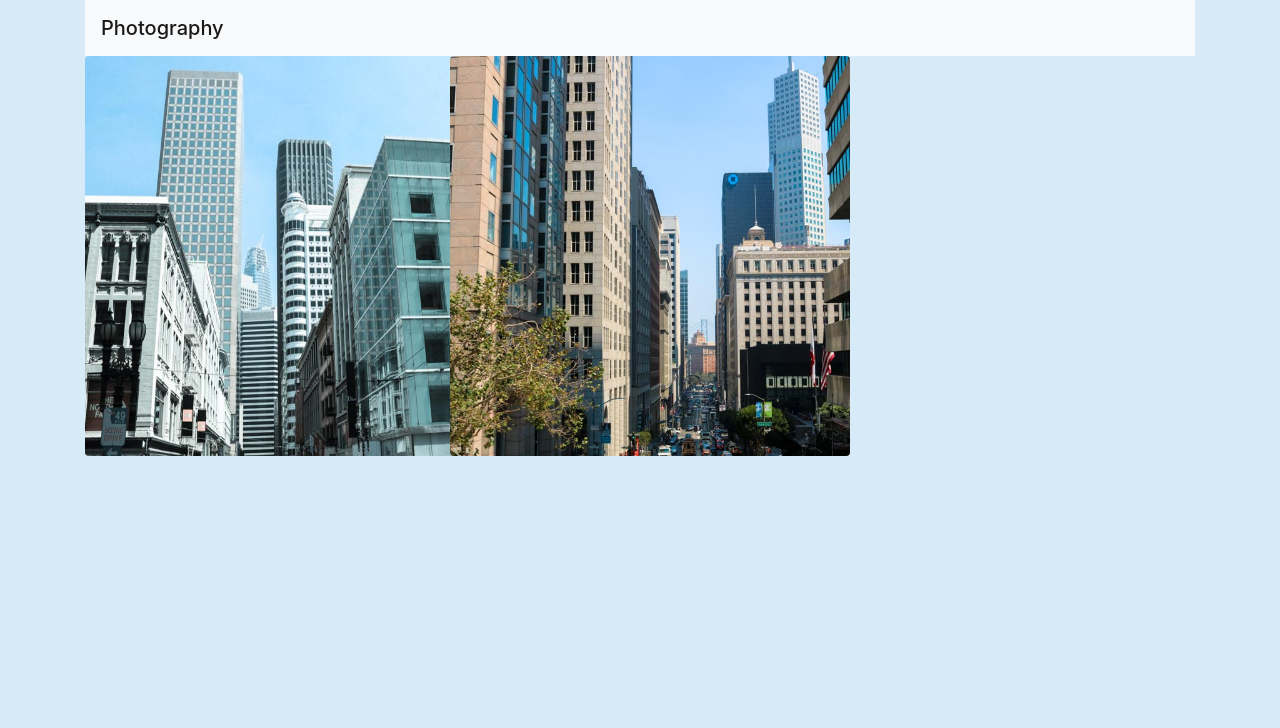
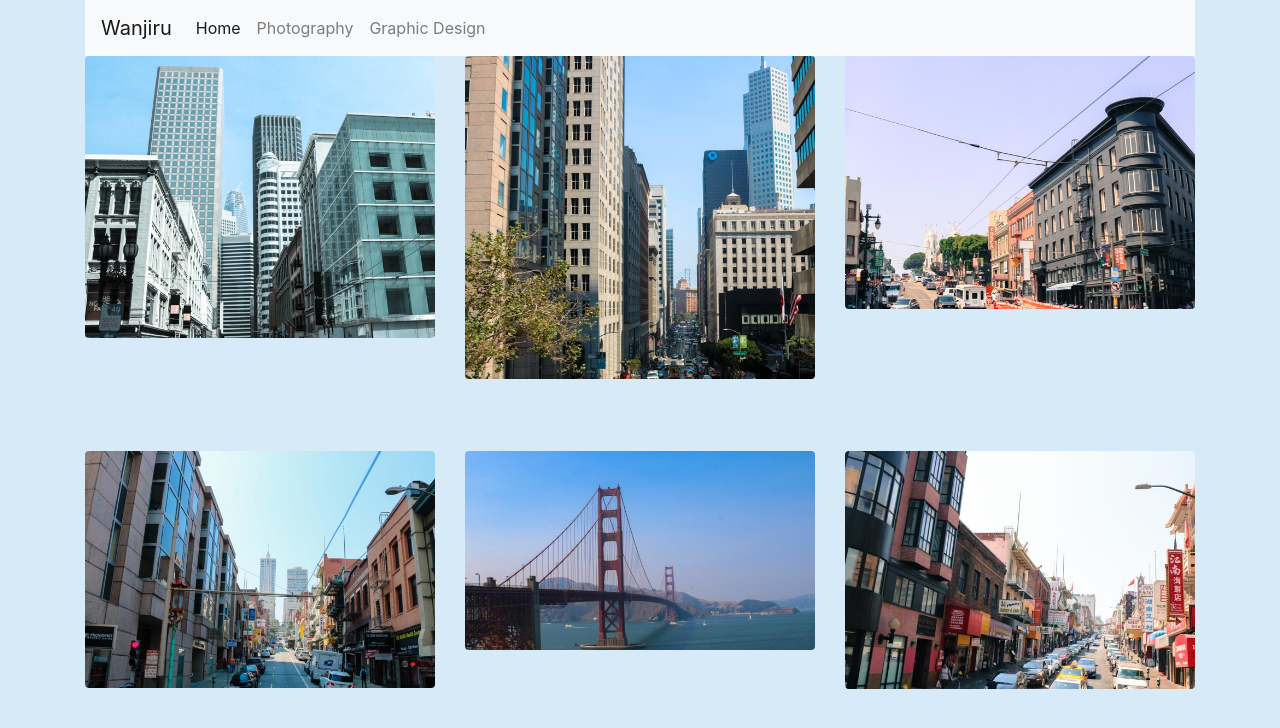
Before and after one commit to wanjirun/portfolio, a plain HTML site: page photography.html in a window 1280 px wide. Drawn offline with Linux system fonts and the light colour scheme.

Commit message:
Add nav bar

```diff
--- a/css/style.css
+++ b/css/style.css
@@ -2,6 +2,8 @@ img {
   width: 400px;
   height: 400px;
 }
+.backgrd {
+  background-color: white;}
 body {
   background-color: #D6EAF8;
 }
--- a/index.html
+++ b/index.html
@@ -3,17 +3,32 @@
   <head>
   <div. class= "jumbotron"><title class= "display-3"> Wanjiru Nganga </div> </title>
   <link rel="stylesheet" href="css/bootstrap.min.css">
-  <link href="css/style2.css" rel="stylesheet" type="text/css" />
+  <link href="css/style.css" rel="stylesheet" type="text/css" />
 
   </head>
   <body>
     <div class="container-fluid">
-    <nav class="navbar navbar-light bg-light">
-    <span class="navbar-brand mb-0 h1">Wanjiru Nganga</span>
-  </nav>
-<div class="container">
-    </div>
-</div>
+      <nav class="navbar navbar-expand-lg navbar-light bg-light">
+  <a class="navbar-brand" href="index.html">Wanjiru</a>
+  <button class="navbar-toggler" type="button" data-toggle="collapse" data-target="#navbarNav" aria-controls="navbarNav" aria-expanded="false" aria-label="Toggle navigation">
+    <span class="navbar-toggler-icon"></span>
+  </button>
+  <div class="collapse navbar-collapse" id="navbarNav">
+    <ul class="navbar-nav">
+      <li class="nav-item active">
+        <a class="nav-link" href="index.html">Home <span class="sr-only">(current)</span></a>
+      </li>
+      <li class="nav-item">
+        <a class="nav-link" href="photography.html">Photography</a>
+      </li>
+      <li class="nav-item">
+        <a class="nav-link" href="#">Graphic Design</a>
+      </li>
+    </ul>
+  </div>
+</nav>
+
+
     <img src="image1.jpg" class= "rounded mx-auto d-block">
 
     <div class="panel panel-default">
@@ -33,7 +48,7 @@
       <div class= "col-md-6 backgrd">
         <h2>Projects</h2>
           <ul>
-            <li>Photography</li>
+            <li> Photography </li>
             <li>Graphic Design</li>
           </ul>
         </div>
@@ -60,7 +75,7 @@
 
             </div>
               </div>
-
+</div>
     <script src="js/bootstrap.min.js" charset="utf-8"></script>
   </body>
 </html>
--- a/photography.html
+++ b/photography.html
@@ -3,22 +3,59 @@
 <head>
     <link rel="stylesheet" href="css/bootstrap.min.css" >
     <link href="css/style.css" rel="stylesheet" type="text/css" />
+  </head>
+  <body>
+
 <div class="container">
-  <nav class="navbar navbar-light bg-light">
-  <span class="navbar-brand mb-0 h1">Photography</span>
+  <nav class="navbar navbar-expand-lg navbar-light bg-light">
+<a class="navbar-brand" href="index.html">Wanjiru</a>
+<button class="navbar-toggler" type="button" data-toggle="collapse" data-target="#navbarNav" aria-controls="navbarNav" aria-expanded="false" aria-label="Toggle navigation">
+<span class="navbar-toggler-icon"></span>
+</button>
+<div class="collapse navbar-collapse" id="navbarNav">
+<ul class="navbar-nav">
+  <li class="nav-item active">
+    <a class="nav-link" href="index.html">Home <span class="sr-only">(current)</span></a>
+  </li>
+  <li class="nav-item">
+    <a class="nav-link" href="photography.html">Photography</a>
+  </li>
+  <li class="nav-item">
+    <a class="nav-link" href="#">Graphic Design</a>
+  </li>
+</ul>
+</div>
 </nav>
+
   <div class="row">
     <div class= "col-md-4">
-  <img src= "IMG_0141.jpg" class="rounded mx-auto d-block" />
-</div>
-    <div class="row">
-      <div class= "col-md-4">
-        <img src="IMG_0147.jpg" class="rounded mx-auto d-block" />
-    </div>
-    <div class="row">
-      <div class="col-md 4">
+  <img src= "IMG_0141.jpg" class="rounded mx-auto d-block img-fluid" />
 </div>
 
+      <div class= "col-md-4">
+        <img src="IMG_0147.jpg" class="rounded mx-auto d-block img-fluid" />
+    </div>
 
-</head>
+      <div class="col-md 4">
+        <img src="IMG_0154.jpg" class="rounded mx-auto d-block img-fluid" />
+
+</div>
+</div>
+<br /> <br /><br />
+<div class="row">
+  <div class= "col-md-4">
+<img src= "IMG_0150.jpg" class="rounded mx-auto d-block img-fluid" />
+</div>
+
+    <div class= "col-md-4">
+      <img src="IMG_0224.jpg" class="rounded mx-auto d-block img-fluid" />
+  </div>
+
+    <div class="col-md 4">
+      <img src="IMG_0153.jpg" class="rounded mx-auto d-block img-fluid" />
+
+</div>
+</div>
+</div>
+</body>
 </html>
```
